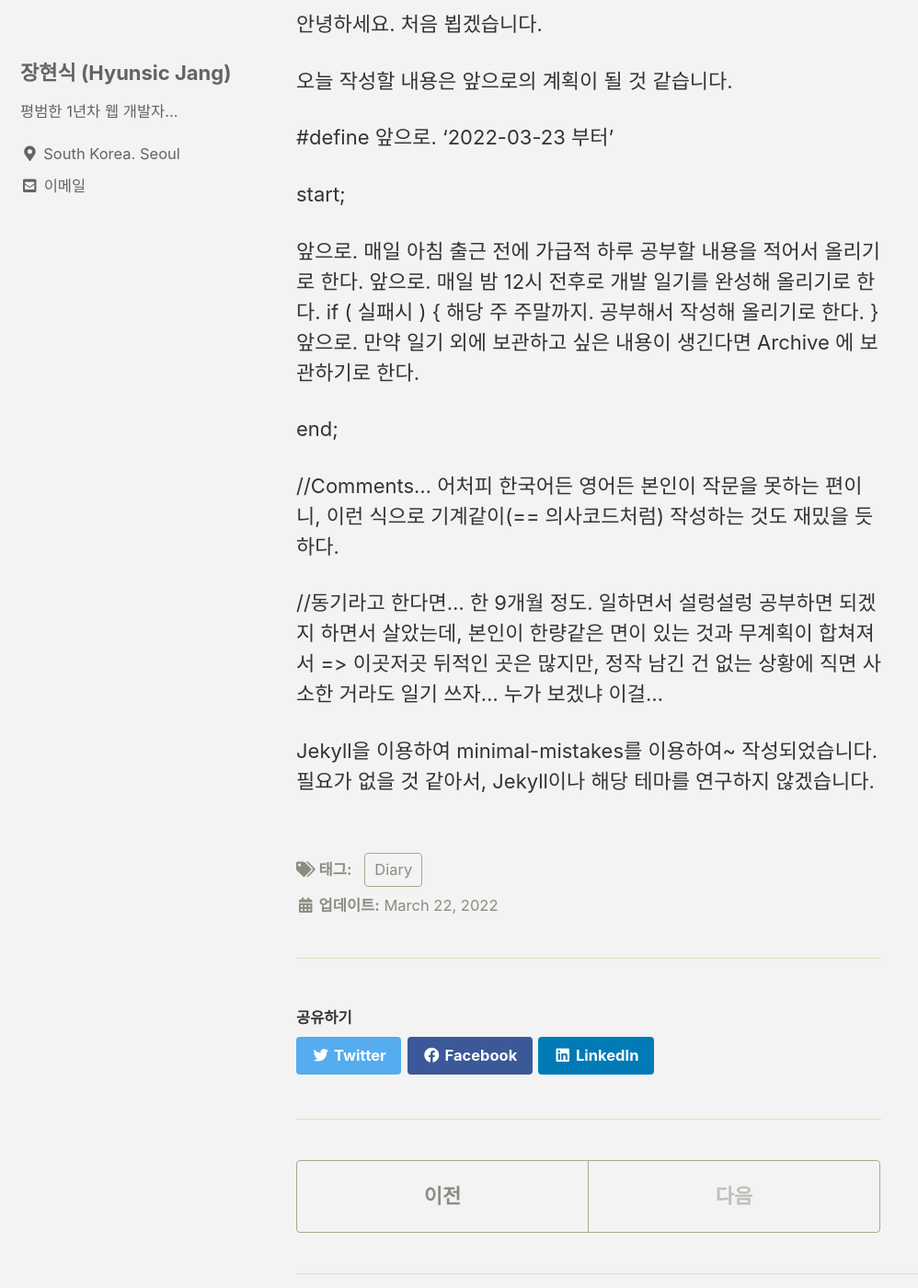
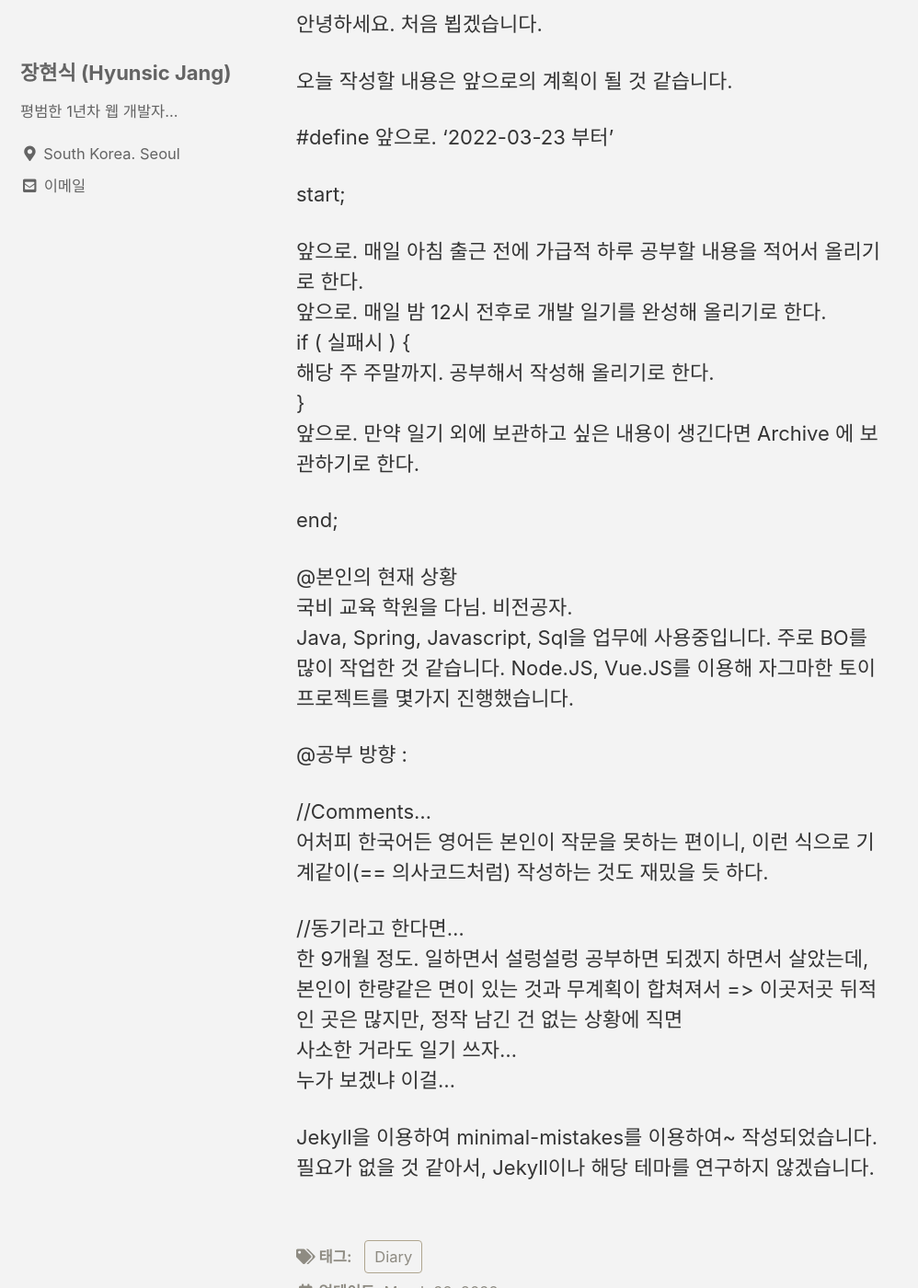
Before and after one commit to dmqkuku/jhsPage, a Jekyll site: the page built from _posts/2022-03-22-test.markdown, in a window 1280 px wide and 1400 px high, scrolled down 200 px. Shown: the whole window at 92% size, without its empty margins (0-998 px from the left). Built offline with Jekyll 4.4.1, drawn with Linux system fonts in a browser that asks for light colours; cached includes are drawn as plain includes; comment, search, counter and statistics services are not loaded.

Commit message:
조금 추가

```diff
--- a/_posts/2022-03-22-test.markdown
+++ b/_posts/2022-03-22-test.markdown
@@ -23,6 +23,13 @@
 
 end;
 
+@본인의 현재 상황
+국비 교육 학원을 다님. 비전공자.
+Java, Spring, Javascript, Sql을 업무에 사용중입니다. 주로 BO를 많이 작업한 것 같습니다.
+Node.JS, Vue.JS를 이용해 자그마한 토이 프로젝트를 몇가지 진행했습니다.
+
+@공부 방향 :
+
 //Comments...
 어처피 한국어든 영어든 본인이 작문을 못하는 편이니, 이런 식으로 기계같이(== 의사코드처럼) 작성하는 것도 재밌을 듯 하다.
 
```
